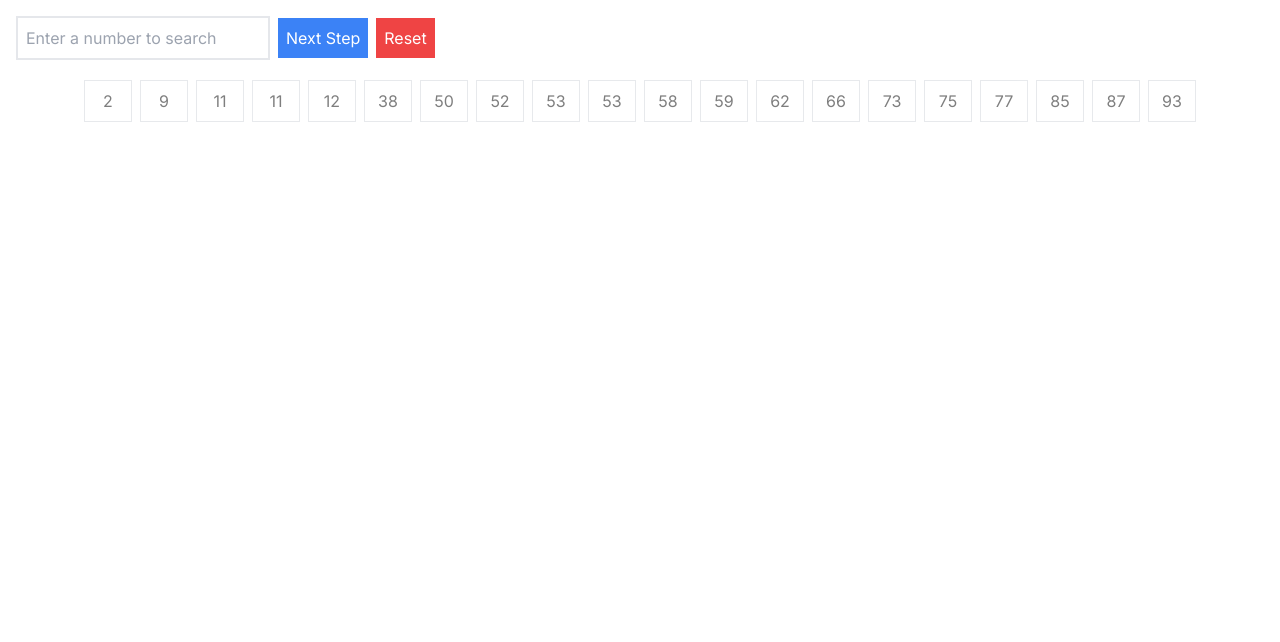
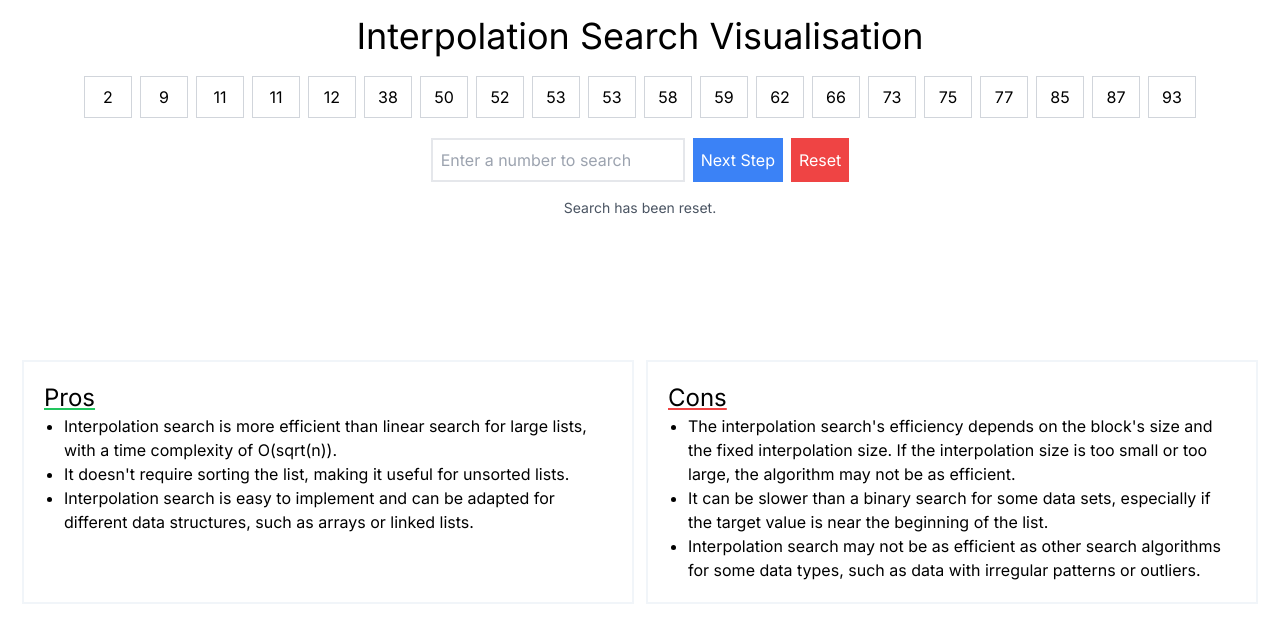
Before and after one commit to hybrid1ze/search-sort-visualiser, a Next.js app in the folder search-sort-visualiser/: page /search/InterpolationSearch in a window 1280 px wide. Shown: the top 642 px of the page. Built offline with nearby package versions, Linux system fonts and the light colour scheme.

Commit message:
Refactor InterpolationSearch component

```diff
--- a/search-sort-visualiser/src/app/search/InterpolationSearch/page.tsx
+++ b/search-sort-visualiser/src/app/search/InterpolationSearch/page.tsx
@@ -1,80 +1,85 @@
-'use client';
+"use client";
 import { useState, useEffect } from "react";
 
 const generateSortedRandomArray = (size: number, max: number) =>
-    Array.from({ length: size}, () => Math.floor(Math.random() * max)).sort((a, b) => a - b);
-
+  Array.from({ length: size }, () => Math.floor(Math.random() * max)).sort(
+    (a, b) => a - b
+  );
 
 const InterpolationSearch = () => {
-    const [array, setArray] = useState<number[]>([]); // Initialized to an empty array
+  const [array, setArray] = useState<number[]>([]);
   const [target, setTarget] = useState<number | null>(null);
   const [low, setLow] = useState<number>(0);
   const [high, setHigh] = useState<number>(array.length - 1);
   const [mid, setMid] = useState<number | null>(null);
   const [isFound, setIsFound] = useState<boolean | null>(null);
-
-    useEffect(() => {
-        setArray(generateSortedRandomArray(20, 100));
-    }, []);
+  const [tooltip, setTooltip] = useState<string>("");
 
   const resetSearch = () => {
-        setArray(generateSortedRandomArray(20, 100));
+    const newArray = generateSortedRandomArray(20, 100);
+    setArray(newArray);
     setLow(0);
-        setHigh(array.length - 1);
+    setHigh(newArray.length - 1);
     setMid(null);
     setIsFound(null);
     setTarget(null);
-    }
+    setTooltip("Search has been reset.");
+  };
+
+  useEffect(() => {
+    resetSearch();
+  }, []);
 
   const interpolationSearchStep = () => {
-      if (target === null || low > high || target < array[low] || target > array[high]) {
-        setIsFound(false);
+    if (target === null) {
+      setTooltip("No target number specified.");
       return;
     }
 
-        // Estimate the position
-    let position = low + Math.floor(((high - low) / (array[high] - array[low])) * (target - array[low]));
+    if (low > high || target < array[low] || target > array[high]) {
+      setIsFound(false);
+      setTooltip("Target is not in the array.");
+      return;
+    }
 
-    // Avoid going out of bounds due to estimation
+    let position =
+      low +
+      Math.floor(
+        ((high - low) / (array[high] - array[low])) * (target - array[low])
+      );
     position = Math.max(low, Math.min(position, high));
-
     setMid(position);
 
     if (array[position] === target) {
       setIsFound(true);
+      setTooltip(`Element found at position ${position + 1}.`);
     } else {
       if (array[position] < target) {
         setLow(position + 1);
+        setTooltip(
+          `Searching in the upper half from position ${position + 1}.`
+        );
       } else {
         setHigh(position - 1);
+        setTooltip(
+          `Searching in the lower half until position ${position - 1}.`
+        );
       }
-        // Continue the search in the next step
       setIsFound(null);
     }
-
   };
 
   return (
     <div className="p-4">
-          <div>
-            <input
-              type="number"
-              className="border-2 border-gray-200 p-2"
-              placeholder="Enter a number to search"
-              value={target ?? ""}
-              onChange={(e) => setTarget(parseInt(e.target.value, 10))}
-            />
-            <button onClick={interpolationSearchStep} className="bg-blue-500 text-white p-2 ml-2">
-              Next Step
-            </button>
-            <button onClick={resetSearch} className="bg-red-500 text-white p-2 ml-2">
-              Reset
-            </button>
+      <div className="flex justify-center text-4xl">
+        <h1>Interpolation Search Visualisation</h1>
       </div>
+
       <div className="mt-4 flex justify-center">
         {array.map((value, index) => {
           // Determine if index is within the current search range
-              const isWithinRange = (low !== null && high !== null) && (index >= low && index <= high);
+          const isWithinRange =
+            low !== null && high !== null && index >= low && index <= high;
           // Determine if this is the mid value
           const isMid = mid === index;
 
@@ -82,8 +87,12 @@ const InterpolationSearch = () => {
             <span
               key={index}
               className={`inline-block m-1 p-2 border w-12 text-center
-                              ${isMid ? 'bg-green-300 border-green-500' : 'border-gray-300'}
-                              ${isWithinRange ? 'opacity-100' : 'opacity-50'}
+                              ${
+                                isMid
+                                  ? "bg-green-300 border-green-500"
+                                  : "border-gray-300"
+                              }
+                              ${isWithinRange ? "opacity-100" : "opacity-50"}
                               transition-all duration-500 ease-in-out`}
             >
               {value}
@@ -92,14 +101,78 @@ const InterpolationSearch = () => {
         })}
       </div>
       {isFound !== null && (
-            <div className="mt-4">
-              {isFound ? 'Element found!' : 'Element not found.'}
+        <div className="mt-4 mb-4 flex justify-center">
+          {isFound ? "Element found!" : "Element not found."}
         </div>
       )}
+
+      <div className="mt-4 mb-4 flex justify-center">
+        <input
+          type="number"
+          className="border-2 border-gray-200 p-2"
+          placeholder="Enter a number to search"
+          value={target ?? ""}
+          onChange={(e) => setTarget(parseInt(e.target.value, 10))}
+        />
+        <button
+          onClick={interpolationSearchStep}
+          className="bg-blue-500 text-white p-2 ml-2"
+        >
+          Next Step
+        </button>
+        <button
+          onClick={resetSearch}
+          className="bg-red-500 text-white p-2 ml-2"
+        >
+          Reset
+        </button>
+      </div>
+
+      <div className="mt-4 mb-4 flex justify-center">
+        <span className="text-sm text-gray-600">{tooltip}</span>
+      </div>
+
+      <div className="grid grid-cols-2 gap-4 pt-32 px-2">
+        <div className="outline outline-2 outline-slate-100 p-5">
+          <span className="underline decoration-green-500 text-2xl">Pros</span>
+          <ul className="list-disc pl-5">
+            <li>
+              Interpolation search is more efficient than linear search for
+              large lists, with a time complexity of O(sqrt(n)).
+            </li>
+            <li>
+              It doesn&apos;t require sorting the list, making it useful for
+              unsorted lists.
+            </li>
+            <li>
+              Interpolation search is easy to implement and can be adapted for
+              different data structures, such as arrays or linked lists.
+            </li>
+          </ul>
+        </div>
+        <div className="outline outline-2 outline-slate-100 p-5">
+          <span className="underline decoration-red-500 text-2xl">Cons</span>
+          <ul className="list-disc pl-5">
+            <li>
+              The interpolation search&apos;s efficiency depends on the
+              block&apos;s size and the fixed interpolation size. If the
+              interpolation size is too small or too large, the algorithm may
+              not be as efficient.
+            </li>
+            <li>
+              It can be slower than a binary search for some data sets,
+              especially if the target value is near the beginning of the list.
+            </li>
+            <li>
+              Interpolation search may not be as efficient as other search
+              algorithms for some data types, such as data with irregular
+              patterns or outliers.
+            </li>
+          </ul>
+        </div>
+      </div>
     </div>
   );
-
-
 };
 
 export default InterpolationSearch;
```
Lines whose indentation alone changed are shown as unchanged.
